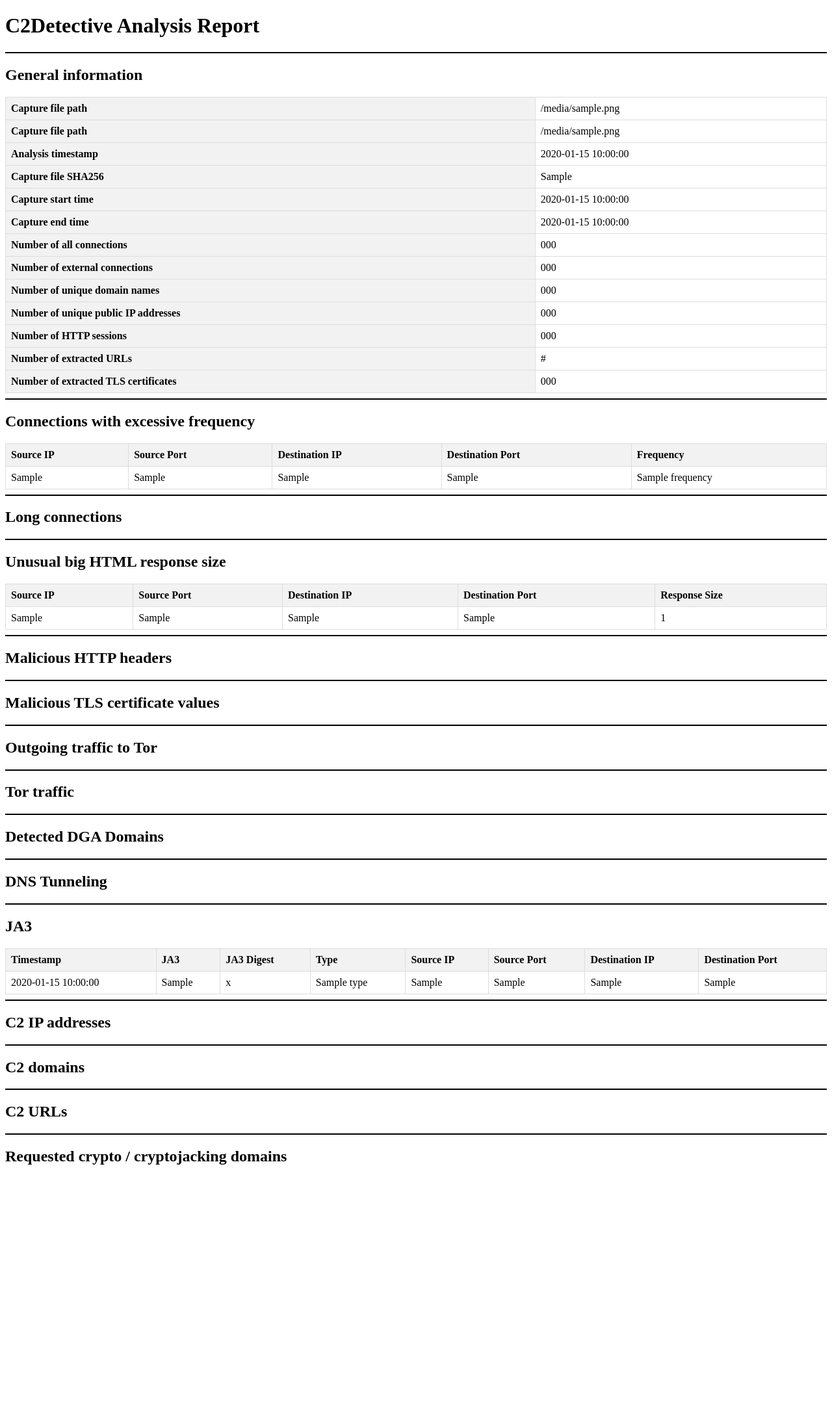
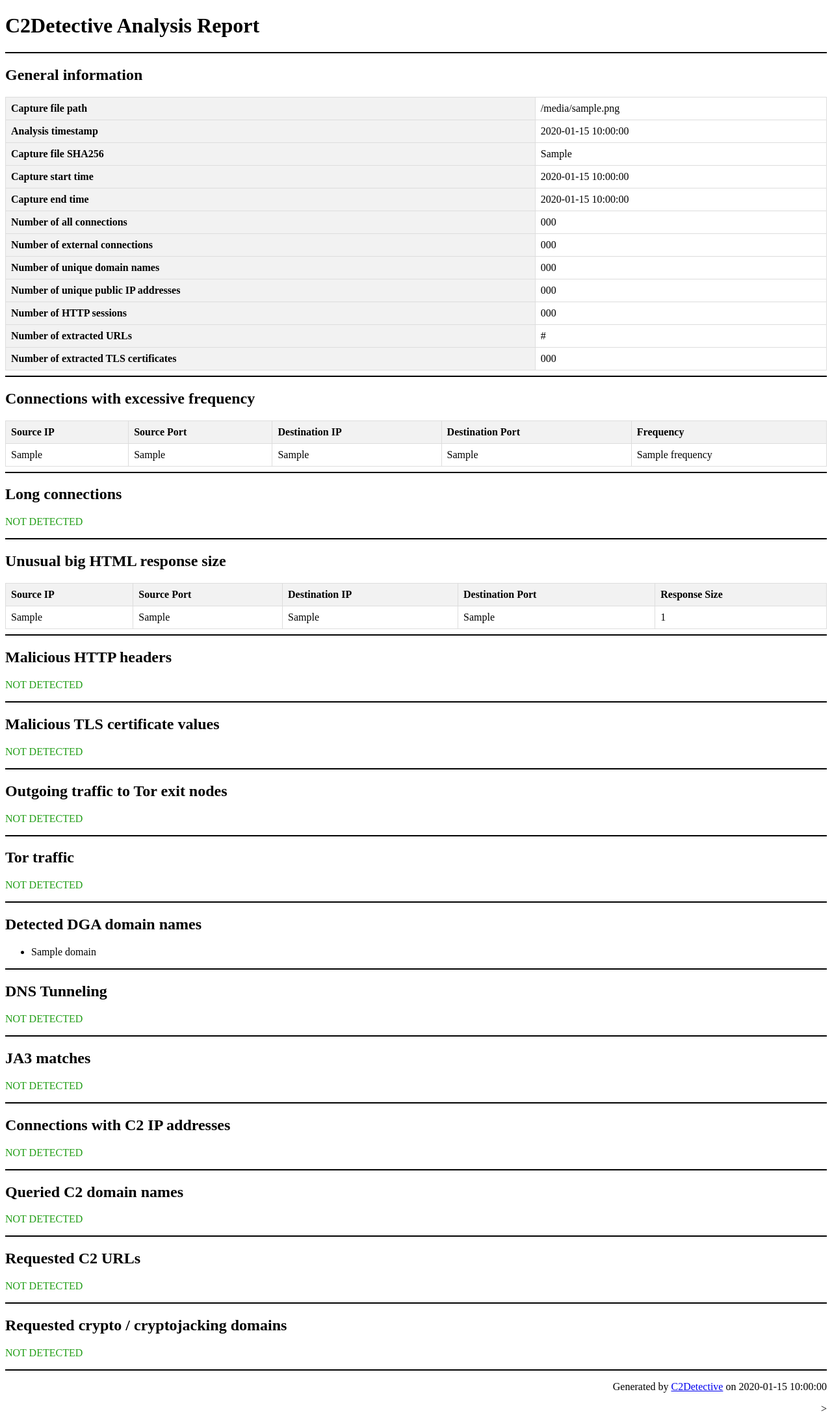
Before and after one commit to martinkubecka/C2Detective, a Python web app: template templates/report_template.html in a window 1280 px wide. Shown: the whole page at 65% size. Before the commit the page ends 1792 px from the top, so only its background shows below. Run offline with Jinja, Linux system fonts and the light colour scheme; the template is opened without the code that fills it: most values are stand-ins (such as "Sample title", 1, 10 or a date in 2020).

Commit message:
added IOCs presence indication in report render
- separated creation and printing of statistics

```diff
--- a/src/detection_engine.py
+++ b/src/detection_engine.py
@@ -271,7 +271,7 @@ class DetectionEngine:
                             'src_port': packet[TCP].sport,
                             'dst_ip': packet[IP].dst,
                             'dst_port': packet[TCP].dport,
-                            'respone_size': int(response.Content_Length)
+                            'response_size': int(response.Content_Length)
                         })
 
         if detected:
@@ -290,7 +290,7 @@ class DetectionEngine:
         logging.info(f"Listing connections with unusual big HTML response size")
 
         for entry in connection_sizes:
-            print(f">> {Fore.RED}{entry['src_ip']}:{entry['src_port']} -> {entry['dst_ip']}:{entry['dst_port']}{Fore.RESET} = {entry['respone_size']} bytes")
+            print(f">> {Fore.RED}{entry['src_ip']}:{entry['src_port']} -> {entry['dst_ip']}:{entry['dst_port']}{Fore.RESET} = {entry['response_size']} bytes")
 
     def detect_known_malicious_HTTP_headers(self):
         print(f"[{time.strftime('%H:%M:%S')}] [INFO] Looking for known malicious HTTP headers ...")
--- a/src/detection_reporter.py
+++ b/src/detection_reporter.py
@@ -4,7 +4,7 @@ import json
 import os
 import sys
 from jinja2 import Environment, FileSystemLoader
-
+import datetime
 
 class DetectionReporter:
 
@@ -33,8 +33,10 @@ class DetectionReporter:
         env = Environment(loader=FileSystemLoader(self.template_dir_path))
         template = env.get_template("report_template.html")
 
+        current_datetime = datetime.datetime.now().strftime('%Y-%m-%d %H:%M:%S')
+
         # render the template with the detected_iocs data
-        rendered_html = template.render(extracted_data=self.extracted_data, detected_iocs=self.detected_iocs)
+        rendered_html = template.render(current_datetime=current_datetime, extracted_data=self.extracted_data, detected_iocs=self.detected_iocs)
 
         # write the report to a file
         with open(self.analysis_report_path, 'w') as f:
--- a/templates/report_template.html
+++ b/templates/report_template.html
@@ -39,6 +39,12 @@
         hr {
             border: 1px solid black;
         }
+
+        .not-detected {
+            color: rgb(34, 158, 23);
+            font-size: 16px;
+            font-weight: bold,
+        }
     </style>
 </head>
 
@@ -49,10 +55,6 @@
     <hr>
     <h2>General information</h2>
     <table class="general-table">
-        <tr>
-            <td>Capture file path</td>
-            <td>{{ extracted_data.get("filepath") }}</td>
-        </tr>
         <tr>
             <td>Capture file path</td>
             <td>{{ extracted_data.get("filepath") }}</td>
@@ -105,6 +107,7 @@
 
     <hr>
     <h2>Connections with excessive frequency</h2>
+    {% if detected_iocs.get("excessive_frequency") %}
     <table class="report-table">
         <tr>
             <th>Source IP</th>
@@ -113,23 +116,32 @@
             <th>Destination Port</th>
             <th>Frequency</th>
         </tr>
-        {% for entry in detected_iocs["excessive_frequency"] %}
+        {% for entry in detected_iocs.get("excessive_frequency") %}
         <tr>
-            <td>{{ entry["src_ip"] }}</td>
-            <td>{{ entry["src_port"] }}</td>
-            <td>{{ entry["dst_ip"] }}</td>
-            <td>{{ entry["dst_port"] }}</td>
-            <td>{{ entry["frequency"] }}</td>
+            <td>{{ entry.get("src_ip") }}</td>
+            <td>{{ entry.get("src_port") }}</td>
+            <td>{{ entry.get("dst_ip") }}</td>
+            <td>{{ entry.get("dst_port") }}</td>
+            <td>{{ entry.get("frequency") }}</td>
         </tr>
         {% endfor %}
     </table>
+    {% else %}
+    <p class="not-detected">NOT DETECTED</p>
+    {% endif %}
 
     <hr>
     <h2>Long connections</h2>
+    {% if detected_iocs.get("long_connection") %}
+    <p>DETECTED</p>
     <!-- TODO -->
+    {% else %}
+    <p class="not-detected">NOT DETECTED</p>
+    {% endif %}
 
     <hr>
     <h2>Unusual big HTML response size</h2>
+    {% if detected_iocs.get("big_HTML_response_size") %}
     <table class="report-table">
         <tr>
             <th>Source IP</th>
@@ -140,45 +152,78 @@
         </tr>
         {% for entry in detected_iocs["big_HTML_response_size"] %}
         <tr>
-            <td>{{ entry["src_ip"] }}</td>
-            <td>{{ entry["src_port"] }}</td>
-            <td>{{ entry["dst_ip"] }}</td>
-            <td>{{ entry["dst_port"] }}</td>
-            <td>{{ entry["response_size"] }}</td>
+            <td>{{ entry.get("src_ip") }}</td>
+            <td>{{ entry.get("src_port") }}</td>
+            <td>{{ entry.get("dst_ip") }}</td>
+            <td>{{ entry.get("dst_port") }}</td>
+            <td>{{ entry.get("response_size") }}</td>
         </tr>
         {% endfor %}
     </table>
+    {% else %}
+    <p class="not-detected">NOT DETECTED</p>
+    {% endif %}
 
     <hr>
     <h2>Malicious HTTP headers</h2>
+    {% if detected_iocs.get("malicious_HTTP_headers") %}
+    <p>DETECTED</p>
     <!-- TODO -->
+    {% else %}
+    <p class="not-detected">NOT DETECTED</p>
+    {% endif %}
 
     <hr>
     <h2>Malicious TLS certificate values</h2>
+    {% if detected_iocs.get("malicious_TLS_certificates") %}
+    <p>DETECTED</p>
     <!-- TODO -->
+    {% else %}
+    <p class="not-detected">NOT DETECTED</p>
+    {% endif %}
 
     <hr>
-    <h2>Outgoing traffic to Tor</h2>
+    <h2>Outgoing traffic to Tor exit nodes</h2>
+    {% if detected_iocs.get("outgoing_Tor_network_traffic") %}
+    <p>DETECTED</p>
     <!-- TODO -->
+    {% else %}
+    <p class="not-detected">NOT DETECTED</p>
+    {% endif %}
 
     <hr>
     <h2>Tor traffic</h2>
+    {% if detected_iocs.get("Tor_network_traffic") %}
+    <p>DETECTED</p>
     <!-- TODO -->
+    {% else %}
+    <p class="not-detected">NOT DETECTED</p>
+    {% endif %}
 
     <hr>
-    <h2>Detected DGA Domains</h2>
-    <!-- <ul>
+    <h2>Detected DGA domain names</h2>
+    {% if detected_iocs.get("DGA_domains") %}
+    <ul>
         {% for domain in detected_iocs["DGA_domains"] %}
-            <li>{{ domain }}</li>
+        <li>{{ domain }}</li>
         {% endfor %}
-    </ul> -->
+    </ul>
+    {% else %}
+    <p class="not-detected">NOT DETECTED</p>
+    {% endif %}
 
     <hr>
     <h2>DNS Tunneling</h2>
+    {% if detected_iocs.get("DNS_Tunneling") %}
+    <p>DETECTED</p>
     <!-- TODO -->
+    {% else %}
+    <p class="not-detected">NOT DETECTED</p>
+    {% endif %}
 
     <hr>
-    <h2>JA3</h2>
+    <h2>JA3 matches</h2>
+    {% if detected_iocs.get("DNS_Tunneling") %}
     <table class="report-table">
         <tr>
             <th>Timestamp</th>
@@ -203,22 +248,51 @@
         </tr>
         {% endfor %}
     </table>
+    {% else %}
+    <p class="not-detected">NOT DETECTED</p>
+    {% endif %}
 
     <hr>
-    <h2>C2 IP addresses</h2>
+    <h2>Connections with C2 IP addresses</h2>
+    {% if detected_iocs.get("c2_ip_address_connection") %}
+    <p>DETECTED</p>
     <!-- TODO -->
+    {% else %}
+    <p class="not-detected">NOT DETECTED</p>
+    {% endif %}
 
     <hr>
-    <h2>C2 domains</h2>
+    <h2>Queried C2 domain names</h2>
+    {% if detected_iocs.get("c2_domain") %}
+    <p>DETECTED</p>
     <!-- TODO -->
+    {% else %}
+    <p class="not-detected">NOT DETECTED</p>
+    {% endif %}
 
     <hr>
-    <h2>C2 URLs</h2>
+    <h2>Requested C2 URLs</h2>
+    {% if detected_iocs.get("c2_url") %}
+    <p>DETECTED</p>
     <!-- TODO -->
+    {% else %}
+    <p class="not-detected">NOT DETECTED</p>
+    {% endif %}
 
     <hr>
     <h2>Requested crypto / cryptojacking domains</h2>
+    {% if detected_iocs.get("crypto_domains") %}
+    <p>DETECTED</p>
     <!-- TODO -->
+    {% else %}
+    <p class="not-detected">NOT DETECTED</p>
+    {% endif %}
+
+    <hr>
+    <div style="text-align: right;">
+        <p>Generated by <a href="https://github.com/martinkubecka/C2Detective" target="_blank">C2Detective</a> on {{ current_datetime }}</p>
+        <p></p>>
+    </div>
 
 </body>
 
```
Also changed, not shown: src/packet_parser.py (+46 -33 lines).
